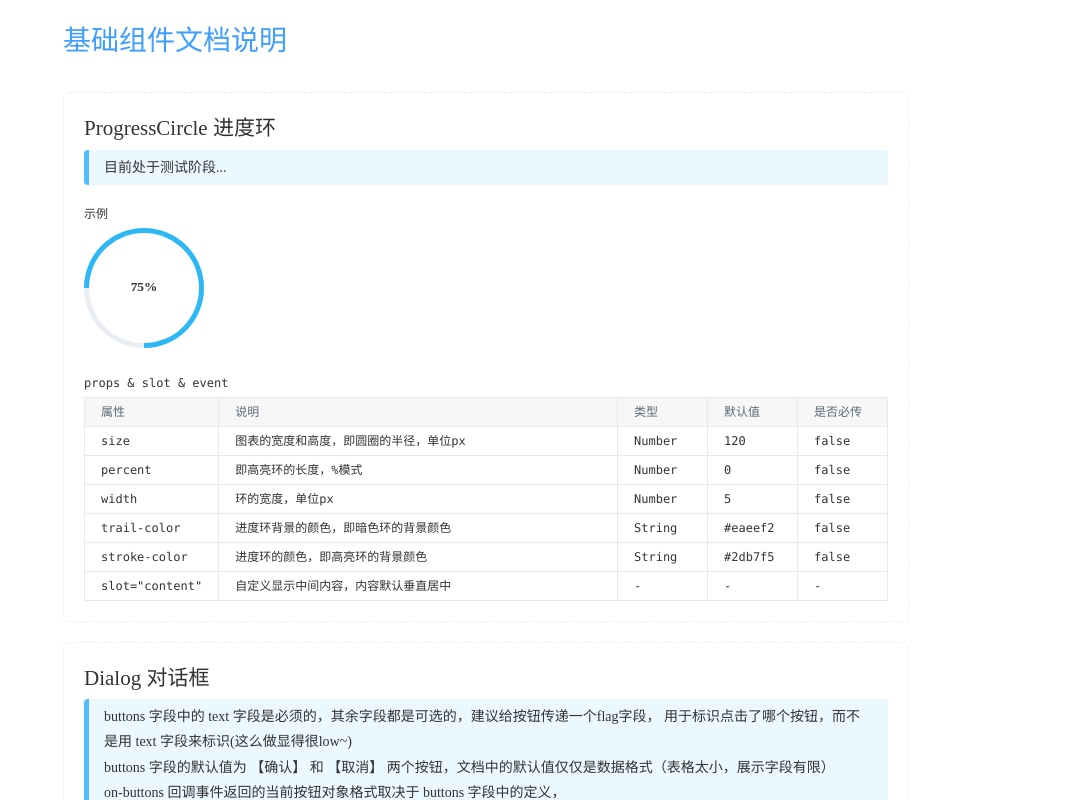
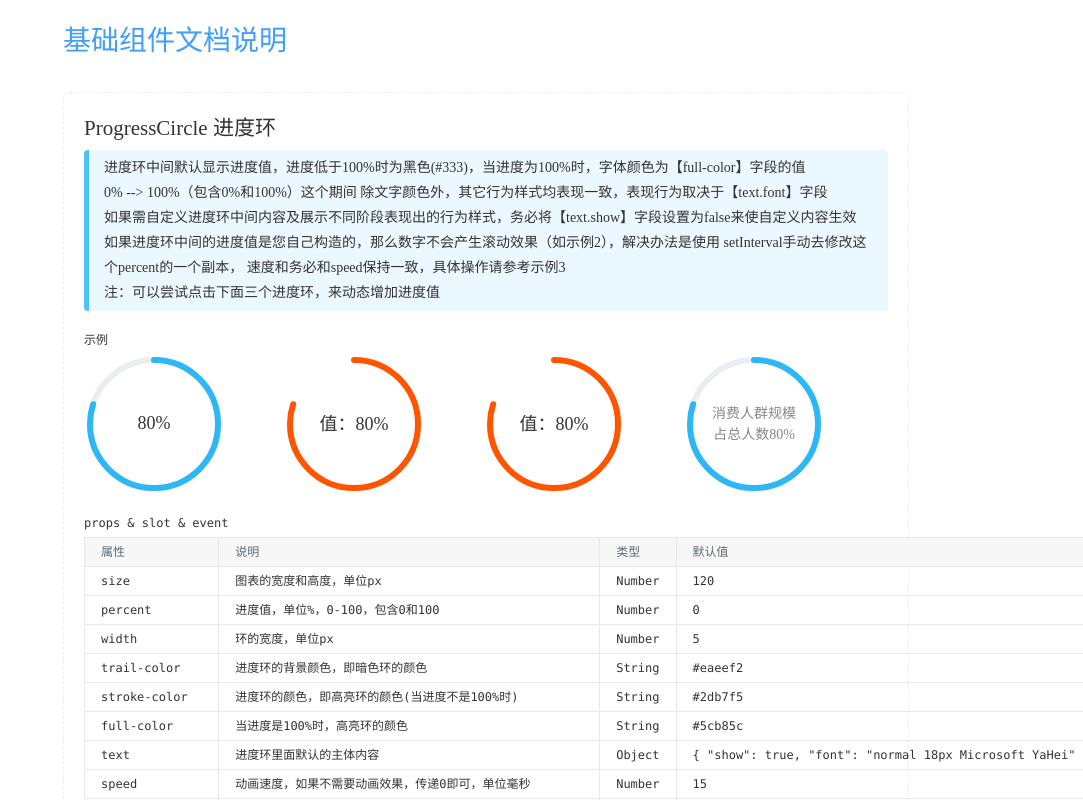
Before and after one commit to kule2018/qiaodaima.github.io, a Vue app: page / in a window 1280 px wide. Shown: the top 800 px of the page, without its empty margins (197-1280 px from the left). Built offline with nearby package versions, Linux system fonts and the light colour scheme.

Commit message:
进度环

```diff
--- a/examples/doc-progress-circle.vue
+++ b/examples/doc-progress-circle.vue
@@ -3,11 +3,59 @@
     :title="'ProgressCircle 进度环'"
     :param="param">
     <div slot="tip">
-      目前处于测试阶段...
+      进度环中间默认显示进度值，进度低于100%时为黑色(#333)，当进度为100%时，字体颜色为【full-color】字段的值<br>
+      0% --> 100%（包含0%和100%）这个期间 除文字颜色外，其它行为样式均表现一致，表现行为取决于【text.font】字段<br>
+      如果需自定义进度环中间内容及展示不同阶段表现出的行为样式，务必将【text.show】字段设置为false来使自定义内容生效 <br>
+      如果进度环中间的进度值是您自己构造的，那么数字不会产生滚动效果（如示例2），解决办法是使用 setInterval手动去修改这个percent的一个副本，
+      速度和务必和speed保持一致，具体操作请参考示例3<br>
+      注：可以尝试点击下面三个进度环，来动态增加进度值<br>
     </div>
 
     <template slot="example">
-      <progress-circle></progress-circle>
+      <progress-circle
+        :size="140"
+        :percent="percent"
+        @click.native="percentIncrease">
+      </progress-circle>
+
+      <progress-circle
+        :size="140"
+        :percent="percent"
+        :trail-color="'transparent'"
+        :stroke-color="'#ff5500'"
+        :text="{show: false}"
+        :speed="0"
+        @click.native="percentIncrease">
+        <p slot="content">
+          <span v-if="percent !== 100" style="font-size: 18px;">值：{{percent}}%</span>
+          <span v-else style="font-size: 20px; color: #5cb85c">ok</span>
+        </p>
+      </progress-circle>
+
+      <progress-circle
+        :size="140"
+        :percent="percent"
+        :trail-color="'transparent'"
+        :stroke-color="'#ff5500'"
+        :text="{show: false}"
+        @click.native="percentIncrease">
+        <p slot="content">
+          <span v-if="percent !== 100" style="font-size: 18px;">值：{{percentTemp}}%</span>
+          <span v-else style="font-size: 20px; color: #5cb85c">ok</span>
+        </p>
+      </progress-circle>
+
+      <progress-circle
+        :size="140"
+        :percent="percent"
+        :text="{show: false}"
+        :full-color="'#ff5e5e'"
+        @click.native="percentIncrease">
+        <div slot="content" style="color: #888;">
+          <small>消费人群规模</small>
+          <p>占总人数{{percent}}%</p>
+        </div>
+      </progress-circle>
     </template>
   </DocItem>
 </template>
@@ -27,14 +75,14 @@
         param: [
           {
             name: 'size',
-            explain: '图表的宽度和高度，即圆圈的半径，单位px',
+            explain: '图表的宽度和高度，单位px',
             type: 'Number',
             default: 120,
             isMust: false
           },
           {
             name: 'percent',
-            explain: '即高亮环的长度，%模式',
+            explain: '进度值，单位%，0-100，包含0和100',
             type: 'Number',
             default: 0,
             isMust: false
@@ -48,34 +96,76 @@
           },
           {
             name: 'trail-color',
-            explain: '进度环背景的颜色，即暗色环的背景颜色',
+            explain: '进度环的背景颜色，即暗色环的颜色',
             type: 'String',
             default: '#eaeef2',
             isMust: false
           },
           {
             name: 'stroke-color',
-            explain: '进度环的颜色，即高亮环的背景颜色',
+            explain: '进度环的颜色，即高亮环的颜色(当进度不是100%时)',
             type: 'String',
             default: '#2db7f5',
             isMust: false
           },
           {
+            name: 'full-color',
+            explain: '当进度是100%时，高亮环的颜色',
+            type: 'String',
+            default: '#5cb85c',
+            isMust: false
+          },
+          {
+            name: 'text',
+            explain: '进度环里面默认的主体内容',
+            type: 'Object',
+            default: {
+              show: true,
+              font: 'normal 18px Microsoft YaHei'
+            },
+            isMust: false
+          },
+          {
+            name: 'speed',
+            explain: '动画速度，如果不需要动画效果，传递0即可，单位毫秒',
+            type: 'Number',
+            default: 15,
+            isMust: false
+          },
+          {
             name: 'slot="content"',
-            explain: '自定义显示中间内容，内容默认垂直居中',
+            explain: '自定义显示中间内容，默认水平和垂直都居中且文字强制不换行，',
             type: '-',
             default: '-',
             isMust: '-'
           }
-        ]
+        ],
+        percent: 80,
+        percentTemp: 0
       };
     },
+    mounted() {
+      let _this = this;
+      let timer = setInterval(function() {
+        if(++_this.percentTemp >= _this.percent) {
+          clearInterval(timer);
+        }
+      }, 15);
+    },
     methods: {
-      //
+      percentIncrease() {
+        this.percent = (this.percent + 10) > 100 ? 0 : (this.percent + 10);
+      }
     }
   };
 </script>
 
 <style lang="scss" scoped>
-  //
+  .progress-circle-item {
+    margin-left: 60px;
+
+    &:first-child {
+      margin-left: 0;
+    }
+  }
 </style>
--- a/src/components/progress-circle/main.vue
+++ b/src/components/progress-circle/main.vue
@@ -1,10 +1,9 @@
 <template>
   <div class="progress-circle-item">
-    <canvas
-      id="process"
-      :width="size"
-      :height="size">
-    </canvas>
+    <canvas :width="size" :height="size">您的浏览器不支持canvas ！</canvas>
+    <div class="content">
+      <slot v-if="!text.show" name="content"></slot>
+    </div>
   </div>
 </template>
 
@@ -22,7 +21,7 @@
       },
       width: {
         type: Number,
-        default: 5
+        default: 6
       },
       trailColor: {
         type: String,
@@ -31,44 +30,86 @@
       strokeColor: {
         type: String,
         default: '#2db7f5'
+      },
+      fullColor: {
+        type: String,
+        default: '#5cb85c'
+      },
+      text: {
+        type: Object,
+        default() {
+          return {
+            show: true,
+            font: 'normal 18px Microsoft YaHei'
+          };
+        }
+      },
+      speed: {
+        type: Number,
+        default: 15
       }
     },
     mounted() {
       this.creat();
     },
+    watch: {
+      percent() {
+        this.creat();
+      }
+    },
     methods: {
       creat() {
-        let $canvas = document.getElementById('process');
-        let ctx = $canvas.getContext('2d');
+        let conText = this.$el.getElementsByTagName('canvas')[0].getContext('2d');
+        let _this = this;
+        let x = _this.size / 2;
+        let y = x;
+        let r = (_this.size - 2 * _this.width) / 2;
+        let draw = function(percent) {
 
-        // 底环
-        ctx.beginPath();
-        ctx.arc(this.size / 2, this.size / 2, this.size / 2, 0, Math.PI * 2);
-        ctx.closePath();
-        ctx.fillStyle = this.trailColor;
-        ctx.fill();
+          // 清除画布 避免多次重复绘制产生锯齿
+          conText.clearRect(0, 0, _this.size, _this.size);
 
-        // 高亮环
-        ctx.beginPath();
-        ctx.moveTo(this.size / 2, this.size / 2);
-        ctx.arc(this.size / 2, this.size / 2, this.size / 2, Math.PI * 1, Math.PI * (1.5 + 2 * 50 / 100));
-        ctx.fillStyle = this.strokeColor;
-        ctx.fill();
+          // 底环，即暗色环
+          conText.beginPath();
+          conText.strokeStyle = _this.trailColor;
+          conText.arc(x, y, r, 0, Math.PI * 2);
+          conText.stroke();
 
-        // 内填充圆
-        ctx.beginPath();
-        ctx.arc(this.size / 2, this.size / 2, this.size / 2 - 5, 0, Math.PI * 2);
-        ctx.closePath();
-        ctx.fillStyle = '#fff';
-        ctx.fill();
+          // 高亮环
+          conText.beginPath();
+          conText.strokeStyle = percent === 100 ? _this.fullColor : _this.strokeColor;
+          conText.arc(x, y, r, Math.PI * 1.5, Math.PI * (1.5 + 2 * percent / 100));
+          conText.stroke();
 
-        // 填充文字
-        ctx.font = 'bold 10pt Microsoft YaHei';
-        ctx.fillStyle = '#333';
-        ctx.textAlign = 'center';
-        ctx.textBaseline = 'middle';
-        ctx.moveTo(this.size / 2, this.size / 2);
-        ctx.fillText('75%', this.size / 2, this.size / 2);
+          // 绘制文字
+          if(_this.text.show) {
+            conText.beginPath();
+            conText.fillText(`${percent}%`, x, y);
+          }
+        };
+        let playDraw = function() {
+          let count = 0;
+          let timer = null;
+
+          timer = setInterval(function() {
+            draw(count);
+
+            if(++count > _this.percent) {
+              clearInterval(timer);
+            }
+          }, _this.speed);
+        };
+
+        // 线条末端圆头、绘制文字的样式
+        conText.font = _this.text.font;
+        conText.textAlign = 'center';
+        conText.textBaseline = 'middle';
+        conText.lineCap = _this.percent === 0 ? 'butt' : 'round';
+        conText.lineWidth = _this.width;
+        conText.fillStyle = _this.percent === 100 ? _this.fullColor : '#333';
+
+        // 开始绘制图案
+        _this.speed ? playDraw(): draw(_this.percent);
       }
     }
   };
@@ -78,10 +119,20 @@
   .progress-circle-item {
     position: relative;
     display: inline-block;
+    vertical-align: middle;
     font-size: 0;
 
     .canvas {
       display: block;
     }
+    .content {
+      position: absolute;
+      left: 50%; top: 50%;
+      font-size: 14px;
+      white-space:nowrap;
+      user-select: none;
+      text-align: center;
+      transform: translate(-50%, -50%);
+    }
   }
 </style>
```
